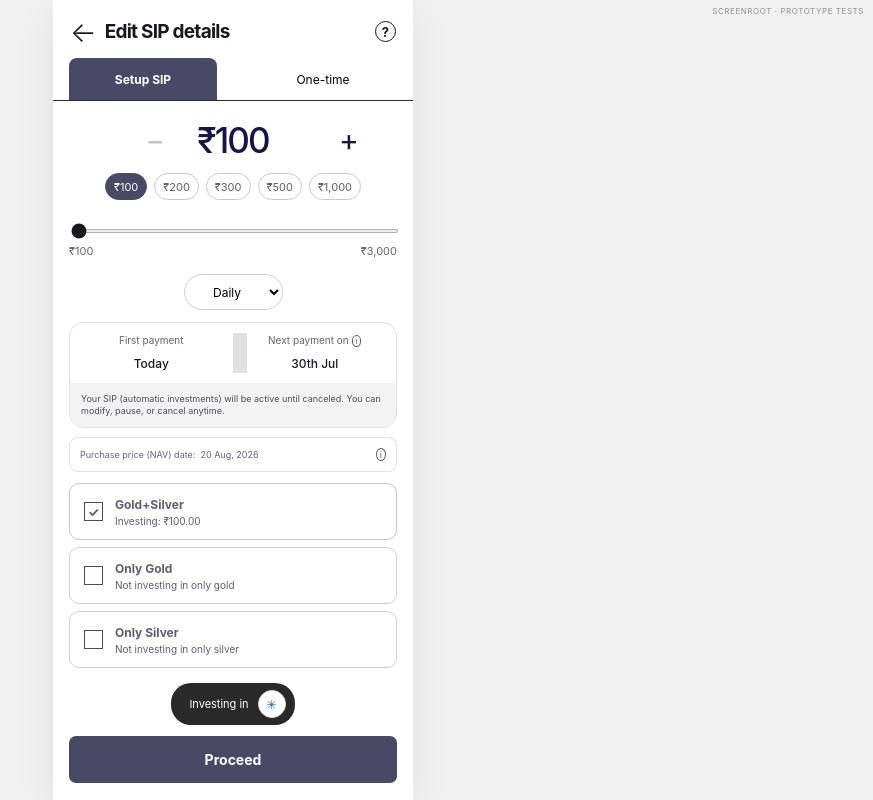
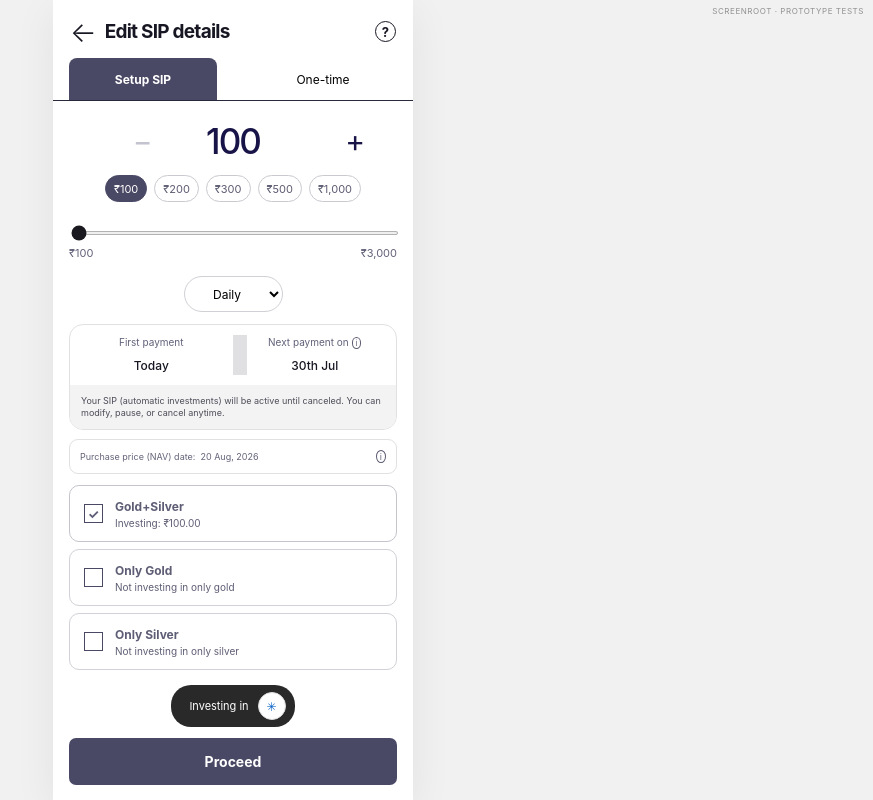
Before and after one commit to Zunaidscreenroot/prototypes, a Next.js app: page /prototype-1 in a window 1280 px wide. Shown: the whole page, without its empty margins (407-1280 px from the left). Built offline with nearby package versions, Linux system fonts and the light colour scheme.

Commit message:
Apply equal fund distribution and manual SIP entry

```diff
--- a/app/prototype-1/page.tsx
+++ b/app/prototype-1/page.tsx
@@ -46,20 +46,16 @@ export default function PrototypeOne() {
     if (axisGold) keys.push("gold");
     if (axisSilver) keys.push("silver");
 
-    if (mode === "oneTime") {
-      const equalAmount = keys.length ? oneTimeAmount / keys.length : 0;
-      return keys.map(key => ({ key, amount: equalAmount }));
-    }
-
-    return keys.map(key => ({
-      key,
-      amount: key === "edelweiss" ? baseAmount : 100
-    }));
+    const investmentTotal = mode === "oneTime" ? oneTimeAmount : baseAmount;
+    const equalAmount = keys.length ? investmentTotal / keys.length : 0;
+    return keys.map(key => ({ key, amount: equalAmount }));
   }, [edelweiss, axisGold, axisSilver, baseAmount, mode, oneTimeAmount]);
 
+  const selectedCount = Number(edelweiss) + Number(axisGold) + Number(axisSilver);
+  const sipMinimum = Math.max(100, selectedCount * 100);
   const total = mode === "oneTime"
     ? oneTimeAmount
-    : selected.reduce((sum, item) => sum + item.amount, 0);
+    : baseAmount;
 
   const goldAmount = selected.reduce(
     (sum, item) => sum + item.amount * funds[item.key].gold / 100,
@@ -79,18 +75,22 @@ export default function PrototypeOne() {
       setOneTimeAmount(value);
       return;
     }
-
-    const minimumEdelweiss = edelweiss ? 100 : 0;
-    const axisCount = Number(axisGold) + Number(axisSilver);
-    const nextEdelweiss = Math.max(minimumEdelweiss, value - axisCount * 100);
-    if (edelweiss) setBaseAmount(Math.max(100, nextEdelweiss));
-    else if (value >= axisCount * 100) setBaseAmount(100);
+    setBaseAmount(Math.max(sipMinimum, value));
   };
 
   const toggleFund = (key: FundKey) => {
-    if (key === "edelweiss") setEdelweiss(v => !v);
-    if (key === "gold") setAxisGold(v => !v);
-    if (key === "silver") setAxisSilver(v => !v);
+    const nextEdelweiss = key === "edelweiss" ? !edelweiss : edelweiss;
+    const nextAxisGold = key === "gold" ? !axisGold : axisGold;
+    const nextAxisSilver = key === "silver" ? !axisSilver : axisSilver;
+    const nextCount = Number(nextEdelweiss) + Number(nextAxisGold) + Number(nextAxisSilver);
+
+    if (mode === "sip") {
+      setBaseAmount(v => Math.max(v, nextCount * 100));
+    }
+
+    setEdelweiss(nextEdelweiss);
+    setAxisGold(nextAxisGold);
+    setAxisSilver(nextAxisSilver);
   };
 
   const allocation = [
@@ -121,8 +121,8 @@ export default function PrototypeOne() {
             <button
               onClick={() => mode === "oneTime"
                 ? setOneTimeAmount(v => Math.max(1000, v - 1000))
-                : setBaseAmount(v => Math.max(100, v - 100))}
-              disabled={mode === "oneTime" ? oneTimeAmount <= 1000 : !edelweiss || baseAmount <= 100}
+                : setBaseAmount(v => Math.max(sipMinimum, v - 100))}
+              disabled={mode === "oneTime" ? oneTimeAmount <= 1000 : baseAmount <= sipMinimum}
             >−</button>
 
             {mode === "oneTime" ? (
@@ -137,14 +137,23 @@ export default function PrototypeOne() {
                 aria-label="One-time investment amount"
               />
             ) : (
-              <strong>₹{total.toLocaleString("en-IN")}</strong>
+              <input
+                className="amount-input"
+                type="number"
+                min={sipMinimum}
+                max="3000"
+                step="100"
+                value={baseAmount}
+                onChange={e => setBaseAmount(Math.max(sipMinimum, Math.min(3000, Number(e.target.value) || sipMinimum)))}
+                aria-label="SIP amount"
+              />
             )}
 
             <button
               onClick={() => mode === "oneTime"
                 ? setOneTimeAmount(v => Math.min(300000, v + 1000))
                 : setBaseAmount(v => Math.min(3000, v + 100))}
-              disabled={mode === "oneTime" ? oneTimeAmount >= 300000 : !edelweiss}
+              disabled={mode === "oneTime" ? oneTimeAmount >= 300000 : baseAmount >= 3000}
             >+</button>
           </div>
 
@@ -157,7 +166,7 @@ export default function PrototypeOne() {
               >
                 ₹{value.toLocaleString("en-IN")}
                 {value === 1000 && mode === "oneTime" && <small>Min</small>}
-                {value === 100 && mode === "sip" && <small>Min</small>}
+                {mode === "sip" && value === sipMinimum && <small>Min</small>}
               </button>
             ))}
           </div>
@@ -165,7 +174,7 @@ export default function PrototypeOne() {
           <input
             className="range"
             type="range"
-            min={mode === "oneTime" ? 1000 : 100}
+            min={mode === "oneTime" ? 1000 : sipMinimum}
             max={mode === "oneTime" ? 300000 : 3000}
             step={mode === "oneTime" ? 1000 : 100}
             value={mode === "oneTime" ? oneTimeAmount : baseAmount}
@@ -176,7 +185,7 @@ export default function PrototypeOne() {
           />
 
           <div className="range-labels">
-            <span>₹{mode === "oneTime" ? "1,000" : "100"}</span>
+            <span>₹{mode === "oneTime" ? "1,000" : sipMinimum.toLocaleString("en-IN")}</span>
             <span>₹{mode === "oneTime" ? "3,00,000" : "3,000"}</span>
           </div>
 
```
